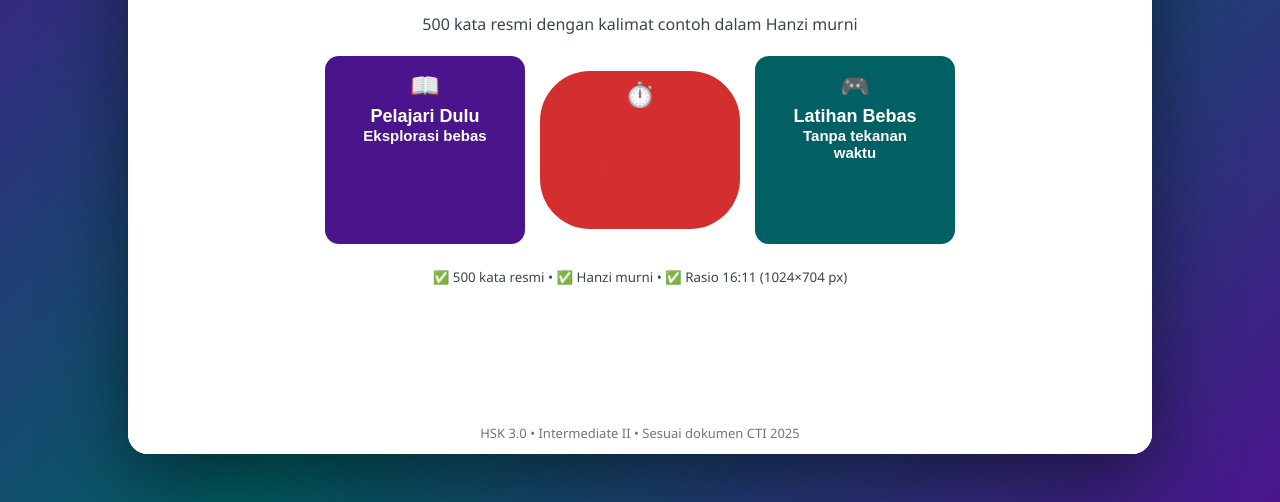
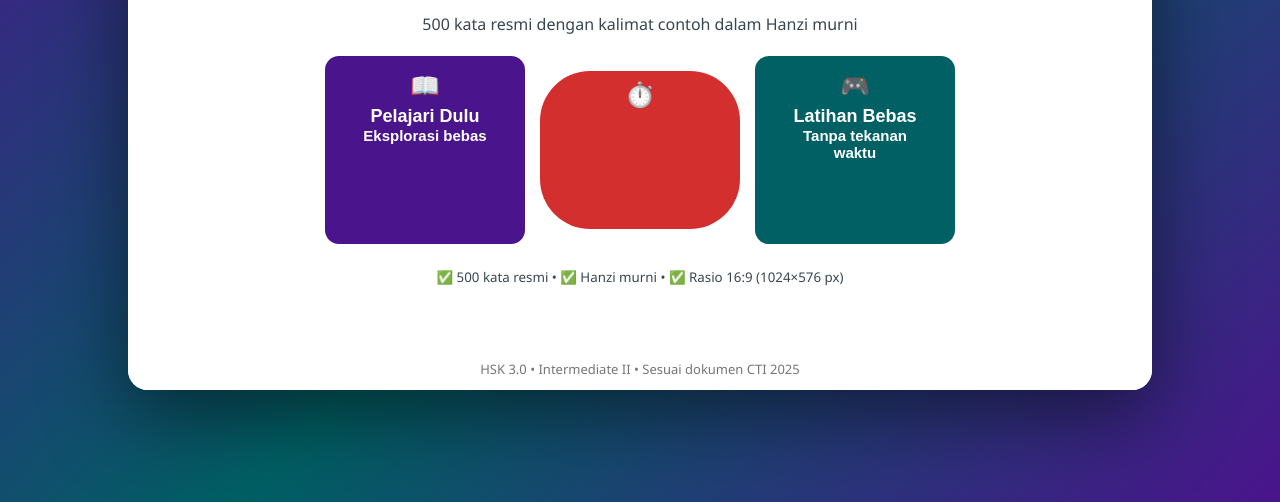
Before and after one commit to lcnhsk3/newkosakatahsk4, a plain HTML site: page index.html in a window 1280 px wide. Shown: the part 298-800 px from the top of the page. Drawn offline with Linux system fonts and the light colour scheme.

Commit message:
Add files via upload

```diff
--- a/index.html
+++ b/index.html
@@ -13,7 +13,7 @@
       min-height: 100vh; overflow: hidden;
     }
     .container {
-      width: 1024px; height: 704px; /* 16:11 */
+      width: 1024px; height: 576px; /* 16:9 */
       background: white; border-radius: 20px;
       box-shadow: 0 25px 80px rgba(0,0,0,0.5);
       overflow: hidden; position: relative;
@@ -194,7 +194,7 @@
         </button>
       </div>
 
-      <p><small>✅ 500 kata resmi • ✅ Hanzi murni • ✅ Rasio 16:11 (1024×704 px)</small></p>
+      <p><small>✅ 500 kata resmi • ✅ Hanzi murni • ✅ Rasio 16:9 (1024×576 px)</small></p>
       <footer>HSK 3.0 • Intermediate II • Sesuai dokumen CTI 2025</footer>
     </div>
 
```
